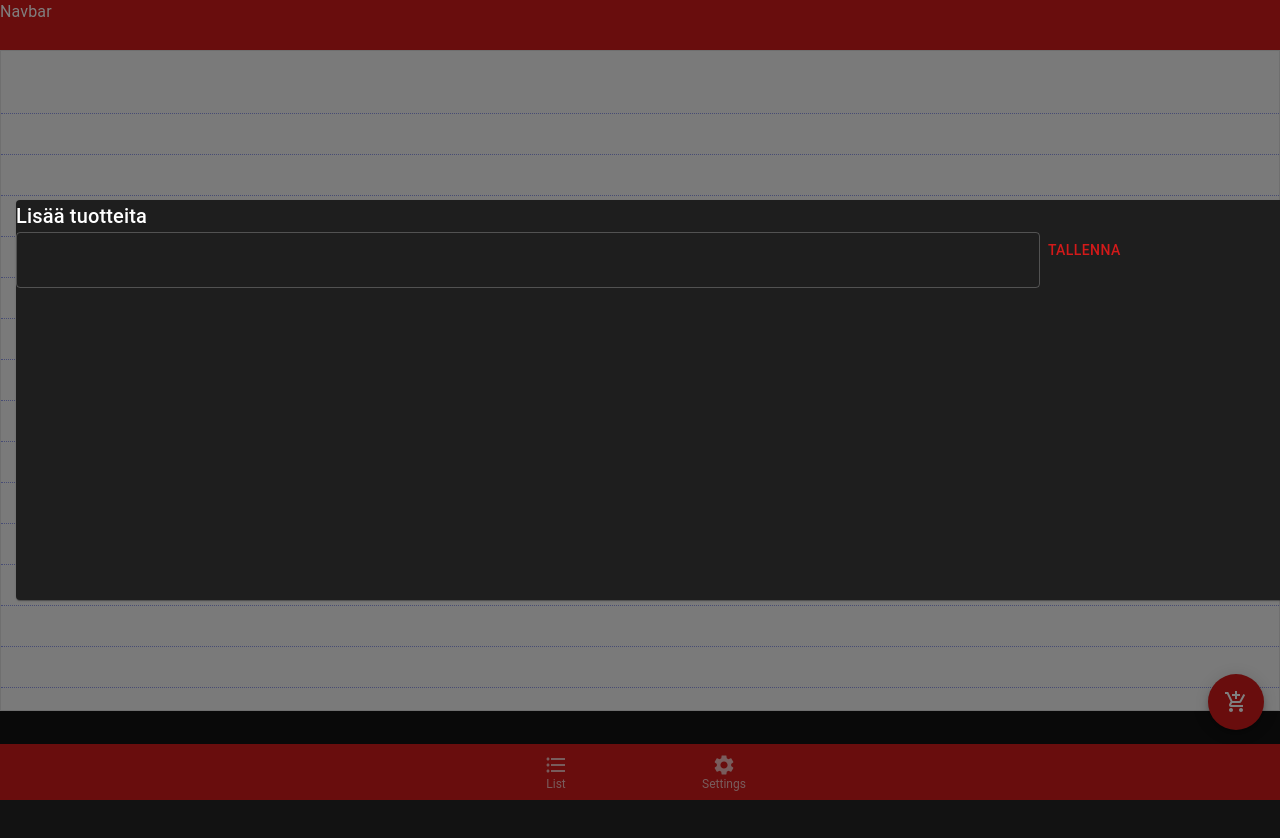
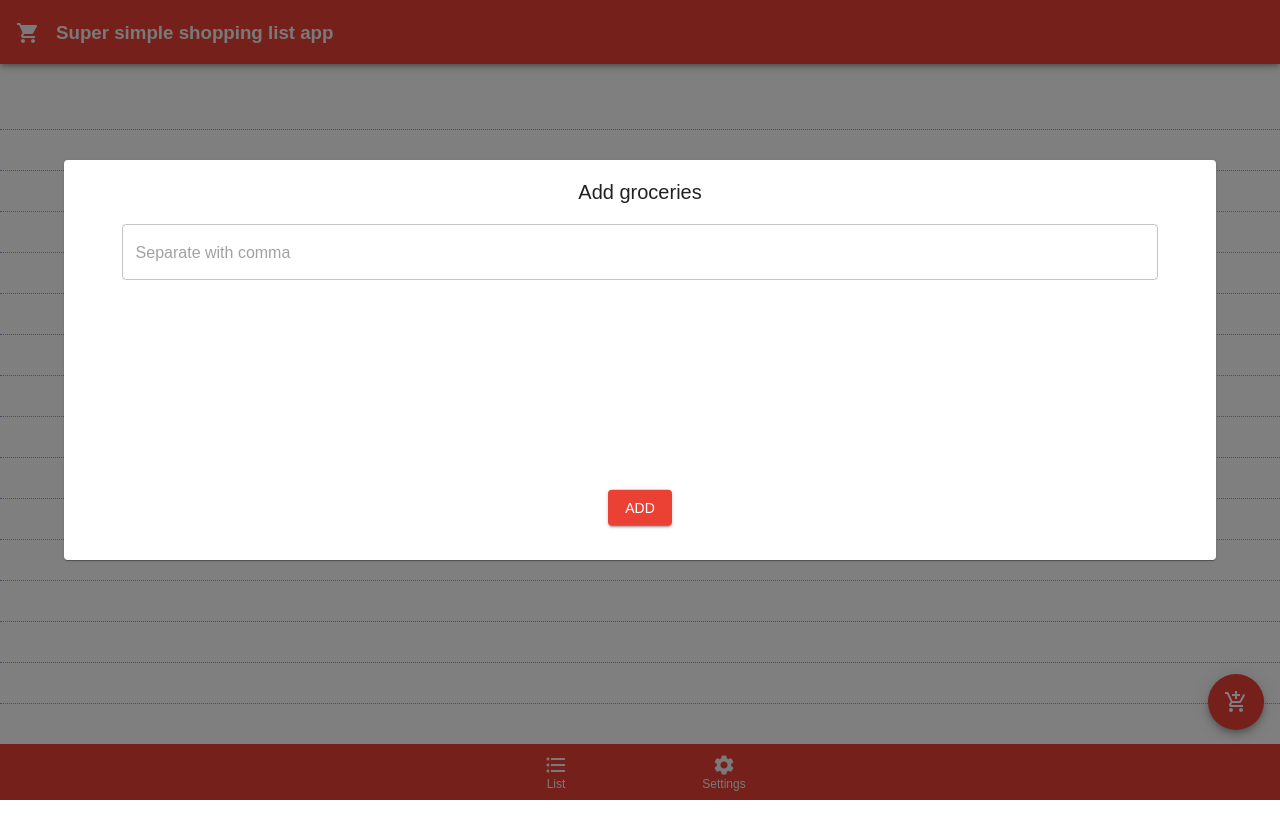
Before and after one commit to markukal/shopping-list-pwa, a Next.js app: page / in a window 1280 px wide. Both pictures are taken after a click on the button "add". Shown: the top 838 px of the page. Before the commit the page ends 800 px from the top, so only its background shows below. Built offline with nearby package versions, Linux system fonts and the light colour scheme.

Commit message:
styling & refactoring

```diff
--- a/components/AddModal.tsx
+++ b/components/AddModal.tsx
@@ -6,22 +6,23 @@ import { InputWithTags } from "./InputWithTags";
 import { IItems } from "../pages";
 
 const ModalContainer = styled(Paper)`
-  position: absolute;
-  top: 50%;
-  -ms-transform: translateY(-50%);
-  transform: translateY(-50%);
-  width: 100vw;
+  width: 90vw;
+  margin: auto;
+  margin-top: 20vh;
   height: 50vh;
-  margin-left: 1rem;
-  margin-right: 1rem;
+  text-align: center;
 `;
 
 interface IAddModalProps {
   // eslint-disable-next-line unused-imports/no-unused-vars
   addItems: (x: IItems[]) => void;
+  setKeyboardVisible: (x: boolean) => void;
 }
 
-export const AddModal: FC<IAddModalProps> = ({ addItems }) => {
+export const AddModal: FC<IAddModalProps> = ({
+  addItems,
+  setKeyboardVisible,
+}) => {
   const [open, setOpen] = useState(false);
   const handleOpen = () => setOpen(true);
   const handleClose = () => setOpen(false);
@@ -44,10 +45,19 @@ export const AddModal: FC<IAddModalProps> = ({ addItems }) => {
         aria-describedby="modal-modal-description"
       >
         <ModalContainer>
-          <Typography id="modal-modal-title" variant="h6" component="h2">
-            Lisää tuotteita
+          <Typography
+            id="modal-modal-title"
+            variant="h6"
+            component="h2"
+            sx={{ mb: 2, pt: 2 }}
+          >
+            Add groceries
           </Typography>
-          <InputWithTags addItems={addItems} handleClose={handleClose} />
+          <InputWithTags
+            addItems={addItems}
+            handleClose={handleClose}
+            setKeyboardVisible={setKeyboardVisible}
+          />
         </ModalContainer>
       </Modal>
     </>
--- a/components/BottomNav.tsx
+++ b/components/BottomNav.tsx
@@ -5,9 +5,11 @@ import { useRouter } from "next/router";
 import { FC } from "react";
 import { useTheme } from "@mui/system";
 
-interface IBottomNavProps {}
+interface IBottomNavProps {
+  keyboardVisible?: boolean;
+}
 
-export const BottomNav: FC<IBottomNavProps> = () => {
+export const BottomNav: FC<IBottomNavProps> = ({ keyboardVisible }) => {
   const router = useRouter();
   const theme = useTheme();
   const onLink = (href: string) => {
@@ -21,15 +23,18 @@ export const BottomNav: FC<IBottomNavProps> = () => {
         bottom: 0,
         width: "100%",
         background: `${theme.palette.primary.main}`,
+        visibility: keyboardVisible ? "hidden" : "visible",
       }}
       showLabels
     >
       <BottomNavigationAction
+        sx={{ color: "#f5f5f5" }}
         label="List"
         icon={<FormatListBulletedIcon />}
         onClick={() => onLink("/")}
       />
       <BottomNavigationAction
+        sx={{ color: "#f5f5f5" }}
         label="Settings"
         icon={<SettingsIcon />}
         onClick={() => onLink("/settings")}
--- a/components/InputWithTags.tsx
+++ b/components/InputWithTags.tsx
@@ -1,5 +1,11 @@
 import styled from "@emotion/styled";
-import { Button, Chip, TextField } from "@mui/material";
+import {
+  Button,
+  Chip,
+  TextField,
+  useMediaQuery,
+  useTheme,
+} from "@mui/material";
 import { FC, useState } from "react";
 import { IItems } from "../pages";
 
@@ -7,60 +13,89 @@ interface IInputWithTagsProps {
   // eslint-disable-next-line unused-imports/no-unused-vars
   addItems: (x: IItems[]) => void;
   handleClose: () => void;
+  setKeyboardVisible: (x: boolean) => void;
 }
 
+const InputContentContainer = styled.div`
+  height: 80%;
+  width: 100%;
+  position: relative;
+`;
+
 const CustomTextField = styled(TextField)`
-  width: 80%;
+  width: 90%;
+  margin-left: auto;
+  margin-right: auto;
+`;
+
+const CenteredButton = styled(Button)`
+  position: absolute;
+  bottom: 0;
+  left: 50%;
+  transform: translate(-50%, -50%);
 `;
 
 export const InputWithTags: FC<IInputWithTagsProps> = ({
   addItems,
   handleClose,
+  setKeyboardVisible,
 }) => {
   const [itemsToAdd, setItemsToAdd] = useState<IItems[]>([]);
   const [fieldValue, setFieldValue] = useState<string>("");
 
   const handleChange = (e: any) => {
     setFieldValue(e.target.value);
+    if (e.target.value.includes(",")) {
+      handleKeyPress(e.target.value);
+    }
   };
 
-  const handleKeyPress = (e: any) => {
-    if (e.keyCode === 188) {
-      if (fieldValue !== ",") {
+  // the bottom nav needs to be hidden when using on mobile
+  const theme = useTheme();
+  const matches = useMediaQuery(theme.breakpoints.down("sm"));
+
+  const handleKeyPress = (input: string) => {
+    if (input !== ",") {
       var itemArr = itemsToAdd;
-        itemArr.push({ item: fieldValue.replace(",", ""), checked: false });
+      itemArr.push({ item: input.replace(",", ""), checked: false });
       setItemsToAdd(itemArr);
       setFieldValue("");
     } else {
       setFieldValue("");
     }
-    }
   };
 
   const handleSubmit = () => {
     // save also the value from the textfield
+    var itemArr = itemsToAdd;
     if (fieldValue) {
-      var itemArr = itemsToAdd;
       itemArr.push({ item: fieldValue.replace(",", ""), checked: false });
       setItemsToAdd(itemArr);
       setFieldValue("");
     }
-    addItems(itemsToAdd);
+    addItems(itemArr);
+    setItemsToAdd([]);
     handleClose();
   };
 
   return (
-    <>
+    <InputContentContainer>
       <CustomTextField
+        placeholder="Separate with comma"
         value={fieldValue}
         onChange={handleChange}
-        onKeyUp={handleKeyPress}
+        onFocus={() => (matches ? setKeyboardVisible(true) : null)}
+        onBlur={() => (matches ? setKeyboardVisible(false) : null)}
       />
+      <div>
         {itemsToAdd.map((item, index) => (
-        <Chip key={index} label={item.item} />
+          <Chip sx={{ margin: "3px" }} key={index} label={item.item} />
         ))}
+      </div>
 
-      <Button onClick={handleSubmit}>Tallenna</Button>
-    </>
+      <CenteredButton variant="contained" onClick={handleSubmit}>
+        Add
+      </CenteredButton>
+    </InputContentContainer>
   );
 };
--- a/components/ItemContainer.tsx
+++ b/components/ItemContainer.tsx
@@ -1,4 +1,4 @@
-import { IconButton, List, useTheme } from "@mui/material";
+import { IconButton, useTheme } from "@mui/material";
 import { FC } from "react";
 import { IItems } from "../pages";
 import DeleteIcon from "@mui/icons-material/Delete";
@@ -11,7 +11,6 @@ interface IItemContainerProps {
 }
 
 const NotebookContainer = styled.div`
-  background-color: #f5f5f5;
   width: "95vw";
   margin: 0 auto;
   padding: 0;
@@ -19,17 +18,17 @@ const NotebookContainer = styled.div`
 
 const NotebookList = styled.div`
   color: #555;
-  font-size: 22px;
+  font-size: 25px;
   padding: 0 !important;
   width: "90vw";
-  font-family: courier, monospace;
-  border: 1px solid #dedede;
+  font-family: GochiHand;
 `;
 
 const ListRow = styled.li`
   list-style: none;
+  position: relative;
   border-bottom: 1px dotted #8f98e9;
-  text-indent: 10px;
+  text-indent: 5px;
   height: auto;
   text-transform: capitalize;
   min-height: 41px;
@@ -39,22 +38,25 @@ export const ItemContainer: FC<IItemContainerProps> = ({
   items,
   setGroceries,
 }) => {
+  const theme = useTheme();
+
   const handleDelete = (index: number) => {
-    items.splice(index, 1);
-    setGroceries(items);
+    var newItemArr = items.filter((_, ind) => ind !== index);
+    setGroceries(newItemArr);
   };
 
   const handleChecked = (index: number) => {
     if (items[index]) {
-      items[index].checked = !items[index].checked;
-      setGroceries(items);
+      let newItemArr = items;
+      newItemArr[index].checked = !newItemArr[index].checked;
+      setGroceries(newItemArr);
     }
   };
 
   const renderEmptyRows = () => {
     const rows: JSX.Element[] = [];
 
-    for (var i = items.length; i < 15; i++) {
+    for (var i = items.length; i < 17; i++) {
       rows.push(<ListRow key={items.length + i} />);
     }
     return rows;
@@ -65,17 +67,32 @@ export const ItemContainer: FC<IItemContainerProps> = ({
       <div>
         <NotebookContainer>
           <NotebookList>
-            <ul style={{ padding: 0 }}>
+            <ul style={{ padding: 0, paddingBottom: "4rem" }}>
               {items.map((item, index) => (
-                <ListRow
-                  key={index}
-                  style={{
-                    textDecoration: item.checked ? "line-through" : "none",
-                  }}
-                >
-                  <span onClick={() => handleChecked(index)}>{item.item}</span>
-                  <IconButton onClick={() => handleDelete(index)}>
-                    <DeleteIcon sx={{ color: "#575757" }} />
+                <ListRow key={index}>
+                  <span
+                    style={{
+                      position: "absolute",
+                      bottom: 0,
+                      textDecoration: item.checked ? "line-through" : "none",
+                      color:
+                        theme.palette.mode === "dark" ? "#f5f5f5" : "#000000",
+                    }}
+                    onClick={() => handleChecked(index)}
+                  >
+                    {item.item}
+                  </span>
+                  <IconButton
+                    sx={{
+                      float: "right",
+                      p: 0,
+                      position: "absolute",
+                      bottom: 5,
+                      right: 8,
+                    }}
+                    onClick={() => handleDelete(index)}
+                  >
+                    <DeleteIcon />
                   </IconButton>
                 </ListRow>
               ))}
--- a/components/TopBar.tsx
+++ b/components/TopBar.tsx
@@ -1,15 +1,57 @@
-import { AppBar, Typography } from "@mui/material";
-import { FC } from "react";
+import { AppBar, Stack } from "@mui/material";
+import ShoppingCartIcon from "@mui/icons-material/ShoppingCart";
+import styled from "@emotion/styled";
 
-interface ITopBarProps {}
+const CartIcon = styled(ShoppingCartIcon)`
+  margin: 1rem 1rem 0 1rem;
+  animation: shake 0.82s cubic-bezier(0.36, 0.07, 0.19, 0.97) both;
+  transform: translate3d(0, 0, 0);
+  backface-visibility: hidden;
 
-export const TopBar: FC<ITopBarProps> = ({}) => {
+  @keyframes shake {
+    10%,
+    90% {
+      transform: translate3d(-1px, 0, 0);
+    }
+
+    20%,
+    80% {
+      transform: translate3d(2px, 0, 0);
+    }
+
+    30%,
+    50%,
+    70% {
+      transform: translate3d(-4px, 0, 0);
+    }
+
+    40%,
+    60% {
+      transform: translate3d(4px, 0, 0);
+    }
+  }
+`;
+
+const CustomCartIcon = styled(CartIcon)`
+  margin-top: auto;
+  margin-bottom: auto;
+  color: #f5f5f5;
+`;
+
+const CustomHeader = styled.h3`
+  color: #f5f5f5;
+`;
+
+export const TopBar = () => {
   return (
     <AppBar
       position="static"
-      sx={{ height: "50px", background: (p) => p.palette.primary.main }}
+      sx={{ height: "4rem", background: (p) => p.palette.primary.main }}
     >
-      <Typography>Navbar</Typography>
+      <Stack direction="row" alignItems="center">
+        <CustomCartIcon sx={{ color: "#f5f5f5" }} />
+        <CustomHeader>Super simple shopping list app</CustomHeader>
+      </Stack>
     </AppBar>
   );
 };
--- a/pages/_app.tsx
+++ b/pages/_app.tsx
@@ -1,40 +1,62 @@
 import "../styles/globals.css";
 import type { AppProps } from "next/app";
-import { createTheme, ThemeProvider } from "@mui/material/styles";
-import { useMemo } from "react";
+import { createTheme, Theme, ThemeProvider } from "@mui/material/styles";
+import { useEffect, useState } from "react";
 import useLocalStorage from "../hooks/UseLocalStorage";
 import { CssBaseline } from "@mui/material";
 
 function MyApp({ Component, pageProps }: AppProps) {
   const [themeColor, setThemeColor] = useLocalStorage<string>(
     "themeColor",
-    "#d31a1a"
+    "#eb4034"
   );
-  const theme = useMemo(
-    () =>
-      createTheme({
+
+  const [themeMode, setThemeMode] = useLocalStorage<string>(
+    "themeMode",
+    "light"
+  );
+  const [theme, setTheme] = useState<Theme>();
+
+  const createCorrectTheme = (themeColor: string, themeMode: string) => {
+    if (themeMode === "light") {
+      const newTheme = createTheme({
+        palette: {
+          primary: { main: themeColor },
+          mode: "light",
+        },
+        typography: {
+          fontFamily: "Arial, GochiHand, sans-serif",
+        },
+      });
+      setTheme(newTheme);
+    } else {
+      const newTheme = createTheme({
         palette: {
           primary: { main: themeColor },
           mode: "dark",
         },
-      }),
-    [themeColor]
-  );
+        typography: {
+          fontFamily: "Arial, GochiHand, sans-serif",
+        },
+      });
+      setTheme(newTheme);
+    }
+  };
 
-  console.log(themeColor);
+  useEffect(() => {
+    createCorrectTheme(themeColor, themeMode);
+  }, [themeColor, themeMode]);
 
-  return (
-    themeColor && (
+  return theme ? (
     <ThemeProvider theme={theme}>
       <CssBaseline />
       <Component
         {...pageProps}
         setThemeColor={setThemeColor}
-          themeColor={themeColor}
+        setThemeMode={setThemeMode}
       />
     </ThemeProvider>
-    )
-  );
+  ) : null;
 }
 
 export default MyApp;
--- a/pages/index.tsx
+++ b/pages/index.tsx
@@ -1,5 +1,6 @@
-import { Box } from "@mui/material";
+import { Box, Fade } from "@mui/material";
 import type { NextPage } from "next";
+import { useState } from "react";
 import { AddModal } from "../components/AddModal";
 import { BottomNav } from "../components/BottomNav";
 import { ItemContainer } from "../components/ItemContainer";
@@ -14,6 +15,8 @@ export interface IItems {
 const Home: NextPage = () => {
   const [groceries, setGroceries] = useLocalStorage<IItems[]>("groceries", []);
 
+  const [keyboardVisible, setKeyboardVisible] = useState<boolean>(false);
+
   const addItems = (items: IItems[]) => {
     const arrA = groceries;
     const arrB = items;
@@ -25,10 +28,17 @@ const Home: NextPage = () => {
   return (
     <Box sx={{ height: "100vh" }}>
       <TopBar />
-      <ItemContainer items={groceries} setGroceries={setGroceries} />
-      {/* actually a button to open a modal */}
-      <AddModal addItems={addItems} />
-      <BottomNav />
+      <Fade in timeout={800}>
+        <div>
+          <ItemContainer items={groceries} setGroceries={setGroceries} />
+          {/* actually a button to open a modal */}
+          <AddModal
+            addItems={addItems}
+            setKeyboardVisible={setKeyboardVisible}
+          />
+        </div>
+      </Fade>
+      <BottomNav keyboardVisible={keyboardVisible} />
     </Box>
   );
 };
--- a/styles/globals.css
+++ b/styles/globals.css
@@ -1,3 +1,19 @@
+@font-face {
+  font-family: "GochiHand";
+  src: url("/fonts/GochiHand-Regular.ttf");
+  font-style: normal;
+  font-weight: 400;
+  font-display: swap;
+}
+
+@font-face {
+  font-family: "Roboto";
+  src: url("/fonts/Roboto.ttf");
+  font-style: normal;
+  font-weight: 400;
+  font-display: swap;
+}
+
 html,
 body {
   padding: 0;
```
Also changed, not shown: pages/settings.tsx (+63 -33 lines), public/fonts/GochiHand-Regular.ttf (added), public/manifest.json (added). Lines whose indentation alone changed are shown as unchanged.
